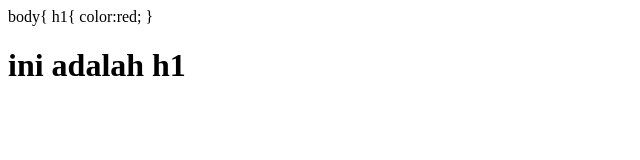
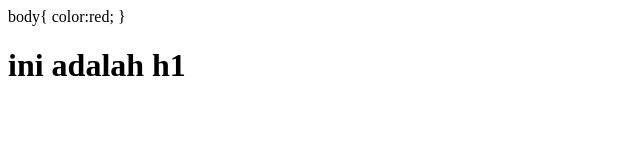
Before and after one commit to FenyTP/latihan-12, a plain HTML site: page index.html in a window 1280 px wide. Shown: the full height of the page, 0-640 px from the left. Drawn offline with Linux system fonts and the light colour scheme.

Commit message:
Update index.html

```diff
--- a/index.html
+++ b/index.html
@@ -5,9 +5,8 @@
 <title>Latihan 1</title>
 <stlye>
 body{
-h1{
    color:red;
-}
+     }
 </style>
 </head>
 
```
